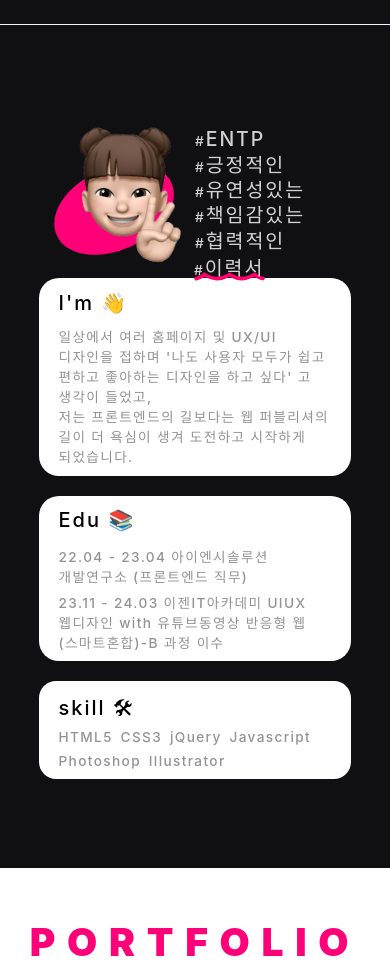
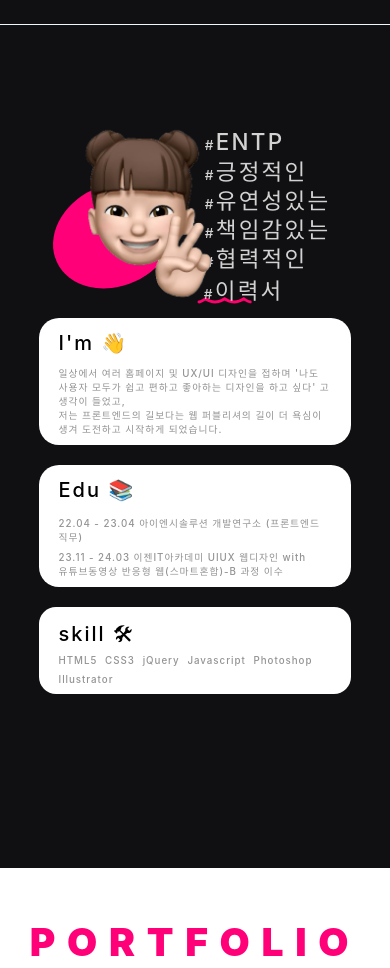
Before and after one commit to jinekids/personal-v2, a plain HTML site: page index.html in a window 390 px wide. Shown: the part 820-1788 px from the top of the page. Drawn offline with nearby package versions, Linux system fonts and the light colour scheme; a web font is replaced by a local one.

Commit message:
home0313_1

```diff
--- a/css/responsive.css
+++ b/css/responsive.css
@@ -355,7 +355,7 @@
     width: 100%;
     display: flex;
     margin-top: 3vh;
-    height: calc(100% - 79%);
+    height: calc(100% - 74%);
     justify-content: space-between;
   }
   section#about .wrap .div1 .aimg figure{
@@ -382,7 +382,7 @@
   }
   section#about .wrap .div1 .aimg .hash{
     /*! display: block; */
-    width: 40%;
+    width: 35%;
     /*! height: fit-content; */
     margin-left: 0;
     flex-wrap: wrap;
@@ -393,7 +393,7 @@
 
   section#about .wrap .div1 .aimg .hash li{
     margin-left: 0;
-    font-size: calc(100vw - 95vw);
+    font-size: calc(100% - 10%);
     line-height: 1.3;
     width: auto;
   }
@@ -408,8 +408,8 @@
     font-size: 3.5vw;
   }
   section#about .wrap .div1 .aimg ul li a::after{
-    width: calc(100vw - 73vw);
-    left: calc(100% - 117%);
+    width: calc(100vw - 79vw);
+    left: calc(100vw - 104vw);
   }
   section#about .wrap .div1 .ainfo{
     margin: 0;
@@ -449,7 +449,7 @@
     width: 100%;
   }
   section#about .wrap .div1 .ainfo .subinfo li p{
-    font-size: calc(100vw - 96.5vw);
+    font-size: calc(100vw - 97.5vw);
     margin: 0.5% 5vw 3%;
     margin-top: 0.5%;
     word-break: keep-all;
@@ -474,7 +474,7 @@
     gap: 2vw;
   }
   section#about .wrap .div1 .ainfo .subinfo > li:nth-child(3) ul li{
-    font-size: calc(100vw - 96.5vw);
+    font-size: calc(100vw - 97.5vw);
     padding: 0 3vw 0 3vw;
     box-sizing: border-box;
     padding: 0;
```
